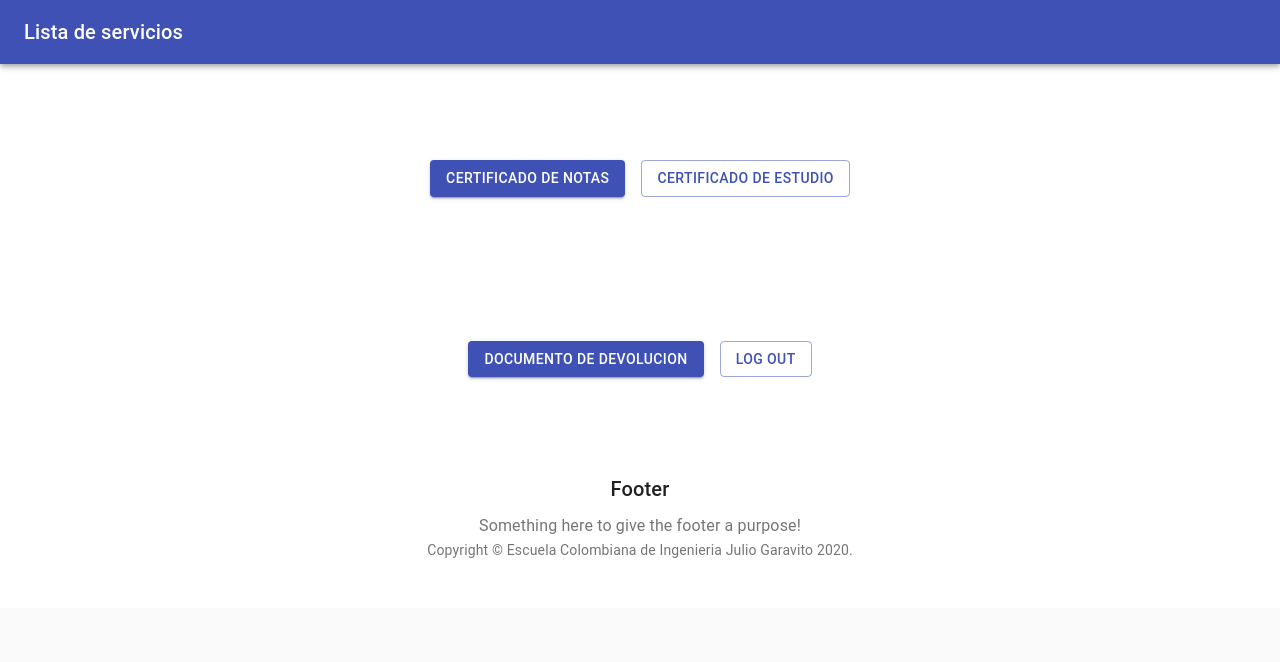
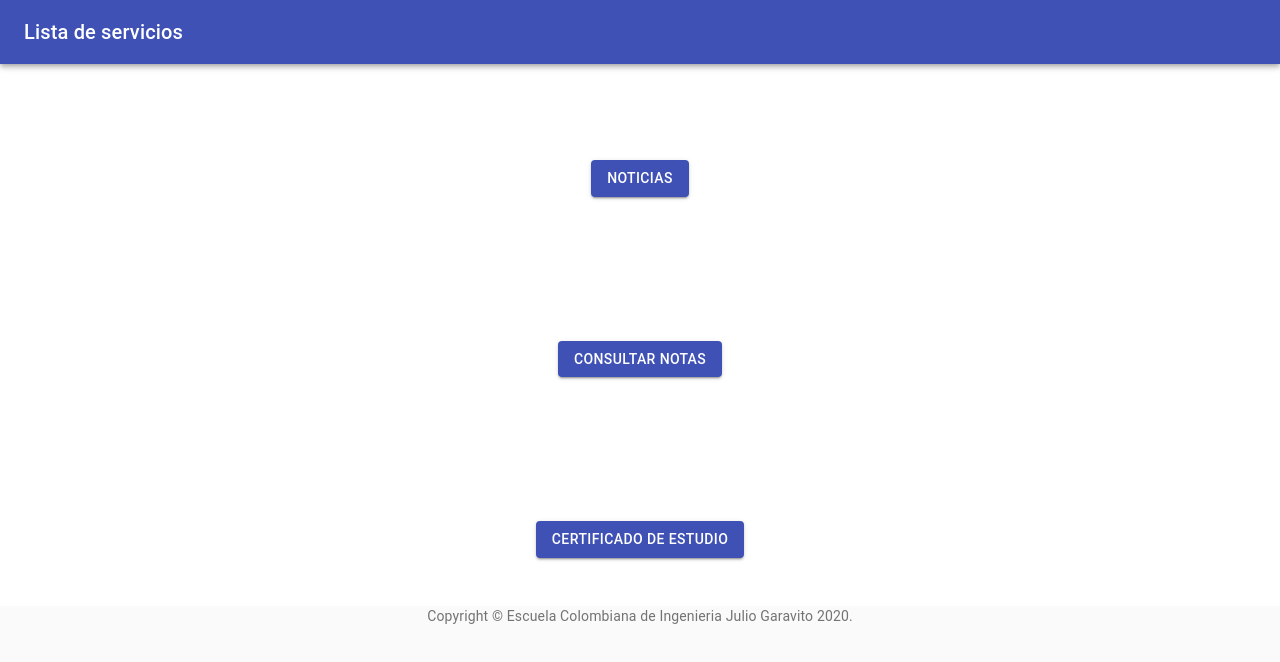
Before and after one commit to Terminal-Stack/ECI-Manager-Frontend, a React (Create React App) app: page /listaServicios in a window 1280 px wide. Shown: the top 662 px of the page. Built offline with nearby package versions, Linux system fonts and the light colour scheme.

Commit message:
routeservices

```diff
--- a/src/App.js
+++ b/src/App.js
@@ -42,6 +42,7 @@ function App() {
           <ListaServicios/>
         </Route>
 
+
       </Switch>
     </Router>
   );
--- a/src/components/ListaServicios.js
+++ b/src/components/ListaServicios.js
@@ -1,7 +1,7 @@
 import React from 'react';
 import AppBar from '@material-ui/core/AppBar';
 import Button from '@material-ui/core/Button';
-import { Redirect } from "react-router-dom";
+import { Redirect } from 'react-router';
 import CssBaseline from '@material-ui/core/CssBaseline';
 import Grid from '@material-ui/core/Grid';
 import Toolbar from '@material-ui/core/Toolbar';
@@ -59,7 +59,23 @@ const useStyles = makeStyles(theme => ({
 const flag=false;
 export default function ListaServicios() {
 
-
+    const [state, setState] = React.useState({
+        noticias : false,
+        consulnotas: false,
+        certinotas: false
+      });
+    function handleClick (e) {
+        e.preventDefault();
+        window.location.replace("/news");
+    }
+    function handleClick2 (e) {
+        e.preventDefault();
+        window.location.replace("/grades");
+    }
+    function handleClick3 (e) {
+        e.preventDefault();
+        window.location.replace("/checkout");
+    }
     const classes = useStyles();
     return (
         <React.Fragment>
@@ -72,19 +88,15 @@ export default function ListaServicios() {
                 </Toolbar>
             </AppBar>
             <main>
-                {/* Hero unit */}
+
                 <div className={classes.heroContent}>
                     <Container maxWidth="sm">
                         <div className={classes.heroButtons}>
                             <Grid container spacing={2} justify="center">
+
                                 <Grid item>
-                                    <Button variant="contained" color="primary">
-                                        certificado de notas
-                                    </Button>
-                                </Grid>
-                                <Grid item>
-                                    <Button variant="outlined" color="primary">
-                                        certificado de estudio
+                                    <Button variant="contained" color="primary" onClick={handleClick}>
+                                        noticias
                                     </Button>
                                 </Grid>
                             </Grid>
@@ -96,13 +108,21 @@ export default function ListaServicios() {
                         <div className={classes.heroButtons}>
                             <Grid container spacing={2} justify="center">
                                 <Grid item>
-                                    <Button variant="contained" color="primary">
-                                        documento de devolucion
+                                    <Button variant="contained" color="primary" onClick={handleClick2}>
+                                        consultar notas
                                     </Button>
                                 </Grid>
+                            </Grid>
+                        </div>
+                    </Container>
+                </div>
+                <div className={classes.heroContent}>
+                    <Container maxWidth="sm">
+                        <div className={classes.heroButtons}>
+                            <Grid container spacing={2} justify="center">
                                 <Grid item>
-                                    <Button variant="outlined" color="primary">
-                                        log out
+                                    <Button variant="contained" color="primary" onClick={handleClick3}>
+                                       certificado de estudio
                                     </Button>
                                 </Grid>
                             </Grid>
@@ -111,17 +131,8 @@ export default function ListaServicios() {
                 </div>
 
             </main>
-            {/* Footer */}
-            <footer className={classes.footer}>
-                <Typography variant="h6" align="center" gutterBottom>
-                    Footer
-                </Typography>
-                <Typography variant="subtitle1" align="center" color="textSecondary" component="p">
-                    Something here to give the footer a purpose!
-                </Typography>
-                <Copyright />
-            </footer>
-            {/* End footer */}
+
+            <Copyright />
         </React.Fragment>
     );
 }
```
